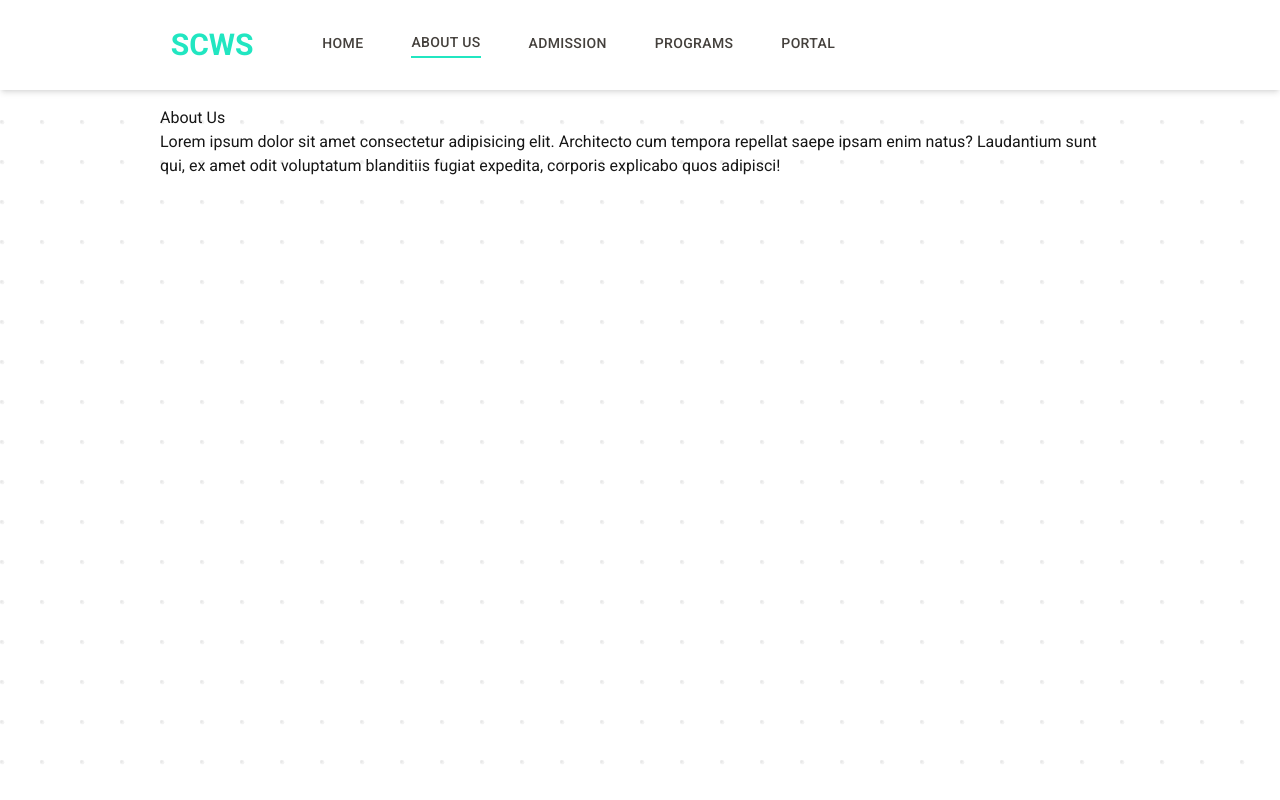
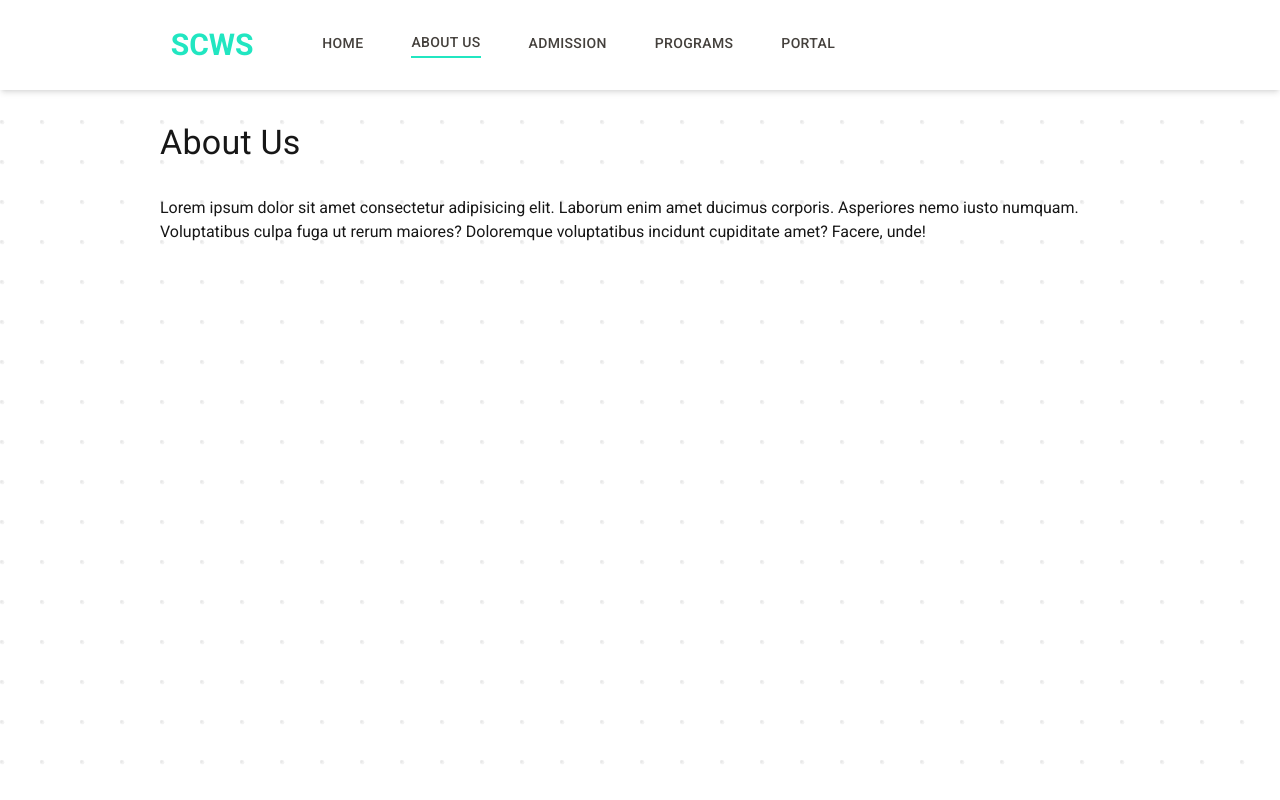
Before and after one commit to anggakharisma/scws, a Next.js app: page /about-us in a window 1280 px wide. Shown: the top 800 px of the page. Built offline with nearby package versions, Linux system fonts and the light colour scheme.

Commit message:
fix: failed build

```diff
--- a/src/app/(main)/about-us/page.tsx
+++ b/src/app/(main)/about-us/page.tsx
@@ -1,8 +1,11 @@
+import { Typography } from "@mui/material"
 export default function AboutUsPage() {
   return (
     <div>
-      <p>About Us</p>
-      <p>Lorem ipsum dolor sit amet consectetur adipisicing elit. Architecto cum tempora repellat saepe ipsam enim natus? Laudantium sunt qui, ex amet odit voluptatum blanditiis fugiat expedita, corporis explicabo quos adipisci!</p>
+      <Typography variant="h4" sx={{
+        my: 4
+      }}>About Us</Typography>
+      <p>Lorem ipsum dolor sit amet consectetur adipisicing elit. Laborum enim amet ducimus corporis. Asperiores nemo iusto numquam. Voluptatibus culpa fuga ut rerum maiores? Doloremque voluptatibus incidunt cupiditate amet? Facere, unde!</p>
     </div>
   )
 }
--- a/src/app/(main)/admission/page.tsx
+++ b/src/app/(main)/admission/page.tsx
@@ -1,5 +1,12 @@
+import { Typography } from "@mui/material"
+
 export default function ContactPage() {
   return (
-    <p>Lorem ipsum dolor sit amet consectetur adipisicing elit. Laborum enim amet ducimus corporis. Asperiores nemo iusto numquam. Voluptatibus culpa fuga ut rerum maiores? Doloremque voluptatibus incidunt cupiditate amet? Facere, unde!</p>
+    <div>
+      <Typography variant="h4" sx={{
+        my: 4
+      }}>Admission</Typography>
+      <p>Lorem ipsum dolor sit amet consectetur adipisicing elit. Laborum enim amet ducimus corporis. Asperiores nemo iusto numquam. Voluptatibus culpa fuga ut rerum maiores? Doloremque voluptatibus incidunt cupiditate amet? Facere, unde!</p>
+    </div>
   )
 }
--- a/src/app/(main)/login/LoginForm.tsx
+++ b/src/app/(main)/login/LoginForm.tsx
@@ -3,7 +3,6 @@ import { zodResolver } from '@hookform/resolvers/zod';
 import { Box, Button, TextField, Typography } from '@mui/material';
 import { useForm } from 'react-hook-form';
 import { z } from 'zod';
-import { login } from './action';
 const loginSchema = z.object({
   email: z.string().email('Invalid email address'),
   password: z.string().min(8, 'Password must be at least 8 characters long'),
@@ -18,7 +17,8 @@ export default function LoginForm() {
   });
 
   const onSubmit = async (data: FormDataCustom) => {
-    await login(data)
+    console.log(data)
+    // await login(data)
   };
 
   return (
@@ -45,7 +45,7 @@ export default function LoginForm() {
           gap={0}
         >
           <Typography align='left' variant="h4" gutterBottom>Sign In</Typography>
-          <Typography align='left' variant="body1" gutterBottom>Sign In</Typography>
+          <Typography align='left' variant="body1" gutterBottom>Welcome back</Typography>
         </Box>
         <TextField
           autoFocus
--- a/src/app/(main)/page.tsx
+++ b/src/app/(main)/page.tsx
@@ -76,10 +76,10 @@ export default function Home() {
           />
         </div>
         <div className="p-0 w-full">
-          <h1 className="text-4xl lg:text-5xl w-full lg:w-4/6 font-bold mb-8">
+          <h1 className="text-4xl lg:text-5xl w-full lg:w-5/6 font-bold mb-8">
             Where Education Ignites
           </h1>
-          <p className="font-light text-lg leading-loose indent-12">
+          <p className="font-light text-lg leading-loose indent-8">
             {
               "At SCWS, education isn't just about memorizing facts and figures. It's about igniting a passion for learning that will stay with you long after you graduate. Our classrooms are vibrant hubs of curiosity and exploration, where teachers act as guides, mentors, and fellow explorers on the journey of knowledge."
             }
```
